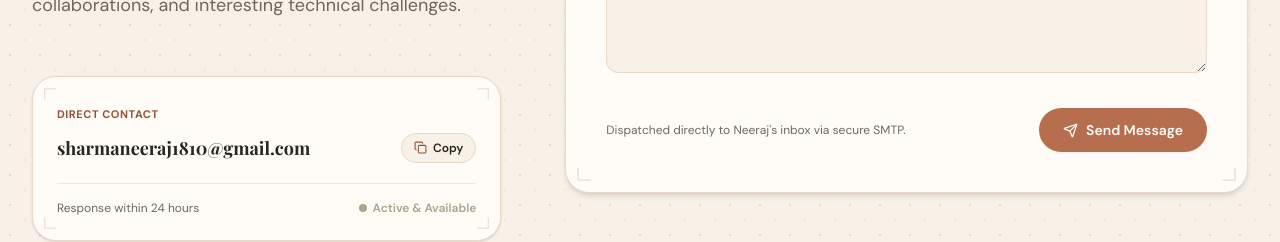
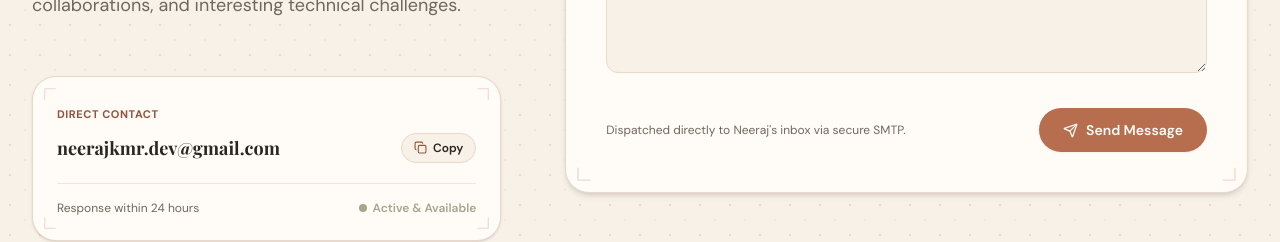
Before and after one commit to N1810/neeraj-portfolio, a Next.js app: page / in a window 1280 px wide. Shown: the part 9560-9802 px from the top of the page. Built offline with nearby package versions, Linux system fonts and the light colour scheme; no server answers; a web font is replaced by a local one.

Commit message:
feat: set contact form inquiry recipient and public links to neerajkmr.dev@gmail.com

```diff
--- a/src/app/api/contact/route.ts
+++ b/src/app/api/contact/route.ts
@@ -32,7 +32,7 @@ export async function POST(request: Request) {
     const port = Number(process.env.SMTP_PORT) || 465;
     const user = process.env.SMTP_USER;
     const pass = process.env.SMTP_PASS;
-    const recipient = process.env.CONTACT_RECEIVER_EMAIL || 'sharmaneeraj1810@gmail.com';
+    const recipient = process.env.CONTACT_RECEIVER_EMAIL || 'neerajkmr.dev@gmail.com';
 
     if (!user || !pass) {
       console.error('[SMTP Config Error] Missing SMTP_USER or SMTP_PASS environment variables.');
--- a/src/components/sections/Contact.tsx
+++ b/src/components/sections/Contact.tsx
@@ -14,7 +14,7 @@ export const Contact: React.FC = () => {
   const [status, setStatus] = useState<'idle' | 'submitting' | 'success' | 'error'>('idle');
   const [statusMessage, setStatusMessage] = useState('');
 
-  const emailAddress = 'sharmaneeraj1810@gmail.com';
+  const emailAddress = 'neerajkmr.dev@gmail.com';
 
   const handleCopyEmail = () => {
     navigator.clipboard.writeText(emailAddress);
@@ -50,7 +50,7 @@ export const Contact: React.FC = () => {
       }
     } catch {
       setStatus('error');
-      setStatusMessage('Network connection error. Please email directly at sharmaneeraj1810@gmail.com.');
+      setStatusMessage('Network connection error. Please email directly at neerajkmr.dev@gmail.com.');
     }
   };
 
--- a/src/components/ui/SocialLinks.tsx
+++ b/src/components/ui/SocialLinks.tsx
@@ -24,7 +24,7 @@ export const socialLinksData = [
   },
   {
     name: 'Email',
-    href: 'mailto:sharmaneeraj1810@gmail.com',
+    href: 'mailto:neerajkmr.dev@gmail.com',
     icon: Mail,
     label: 'Email Neeraj Kumar directly',
   },
```
Also changed, not shown: 1 other file (tests, documents, lock files or other folders).
